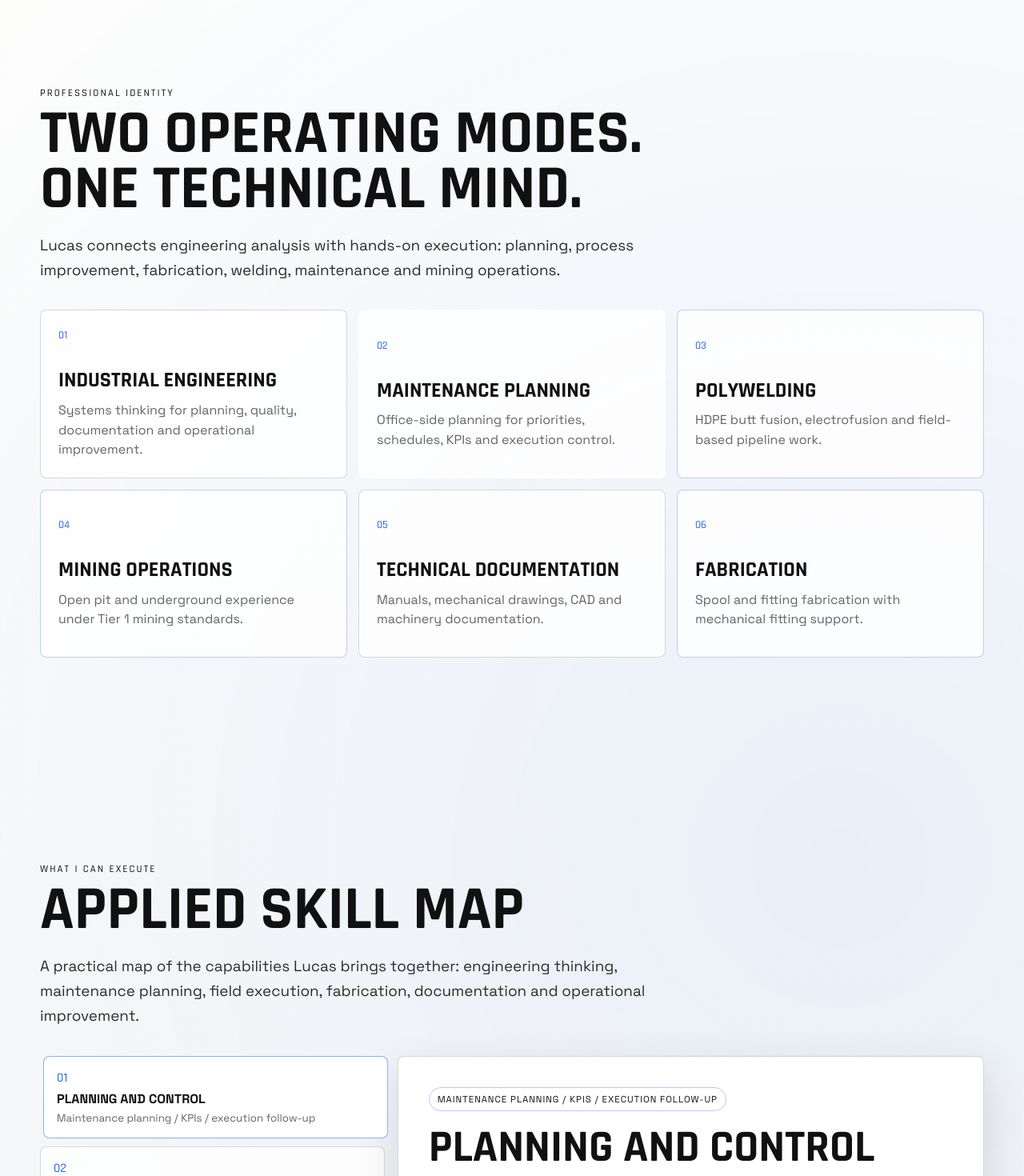
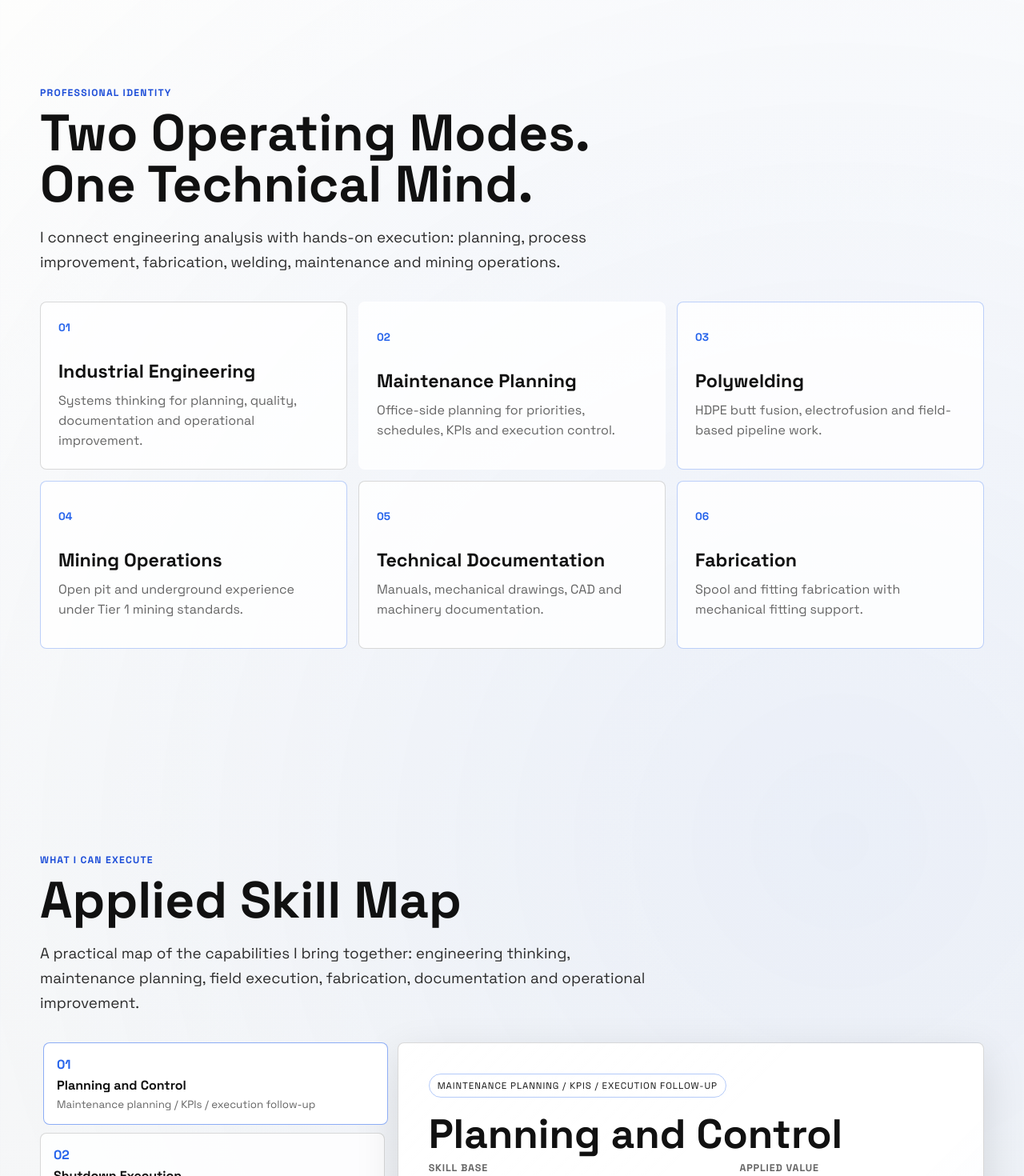
Before and after one commit to lucaslopez17/lucas_lopez_portfolio, a Next.js app: page / in a window 1280 px wide. Shown: the part 820-2290 px from the top of the page at 80% size. Built offline with nearby package versions, Linux system fonts and the light colour scheme.

Commit message:
Humanize section copy and typography

```diff
--- a/app/globals.css
+++ b/app/globals.css
@@ -607,20 +607,22 @@ html[data-theme="dark"] .orb-expanded small {
 
 .section-eyebrow {
   margin: 0 0 10px;
-  color: var(--cyan);
-  font-family: var(--font-display), sans-serif;
+  color: var(--blue);
+  font-family: var(--font-body), Arial, sans-serif;
   text-transform: uppercase;
-  letter-spacing: 0.16em;
-  font-size: 0.8rem;
+  letter-spacing: 0.1em;
+  font-size: 0.76rem;
+  font-weight: 700;
 }
 
 .section-heading h2,
 .contact-band h2 {
   margin: 0;
-  font-family: var(--font-display), sans-serif;
-  text-transform: uppercase;
-  font-size: clamp(2.4rem, 6vw, 5.5rem);
-  line-height: 0.9;
+  font-family: var(--font-body), Arial, sans-serif;
+  text-transform: none;
+  font-size: clamp(2.2rem, 5vw, 4.6rem);
+  line-height: 1;
+  font-weight: 750;
   letter-spacing: 0;
 }
 
@@ -696,17 +698,19 @@ html[data-theme="dark"] .orb-expanded small {
 .node-index {
   display: block;
   color: var(--orange);
-  font-family: var(--font-display), sans-serif;
+  font-family: var(--font-body), Arial, sans-serif;
   font-size: 0.85rem;
+  font-weight: 700;
   margin-bottom: 34px;
 }
 
 .identity-node strong {
   display: block;
-  font-family: var(--font-display), sans-serif;
-  font-size: 1.65rem;
-  line-height: 1;
-  text-transform: uppercase;
+  font-family: var(--font-body), Arial, sans-serif;
+  font-size: 1.45rem;
+  line-height: 1.08;
+  text-transform: none;
+  font-weight: 750;
 }
 
 .node-summary {
@@ -776,12 +780,13 @@ html[data-theme="dark"] .orb-expanded small {
 
 .experience-node span {
   color: var(--orange);
-  font-family: var(--font-display), sans-serif;
+  font-family: var(--font-body), Arial, sans-serif;
+  font-weight: 700;
 }
 
 .experience-node strong {
   font-size: 1rem;
-  text-transform: uppercase;
+  text-transform: none;
 }
 
 .experience-node small {
@@ -819,10 +824,11 @@ html[data-theme="dark"] .orb-expanded small {
 
 .experience-detail h3 {
   margin: 8px 0 8px;
-  font-family: var(--font-display), sans-serif;
-  font-size: clamp(2rem, 4.4vw, 4.2rem);
-  line-height: 0.92;
-  text-transform: uppercase;
+  font-family: var(--font-body), Arial, sans-serif;
+  font-size: clamp(2rem, 4vw, 3.7rem);
+  line-height: 1;
+  text-transform: none;
+  font-weight: 750;
 }
 
 .experience-detail > p {
@@ -839,9 +845,11 @@ html[data-theme="dark"] .orb-expanded small {
 
 .detail-columns h4 {
   margin: 0 0 12px;
-  font-family: var(--font-display), sans-serif;
+  font-family: var(--font-body), Arial, sans-serif;
   text-transform: uppercase;
-  letter-spacing: 0.08em;
+  letter-spacing: 0.07em;
+  font-size: 0.78rem;
+  color: var(--muted);
 }
 
 .detail-columns ul,
@@ -896,10 +904,11 @@ html[data-theme="dark"] .orb-expanded small {
 
 .skill-panel h3 {
   margin: 26px 0 18px;
-  font-family: var(--font-display), sans-serif;
-  font-size: 2rem;
-  line-height: 1;
-  text-transform: uppercase;
+  font-family: var(--font-body), Arial, sans-serif;
+  font-size: 1.65rem;
+  line-height: 1.08;
+  text-transform: none;
+  font-weight: 750;
 }
 
 .skill-tags {
@@ -932,8 +941,9 @@ html[data-theme="dark"] .orb-expanded small {
 
 .software-row-header span {
   color: var(--blue);
-  font-family: var(--font-display), sans-serif;
+  font-family: var(--font-body), Arial, sans-serif;
   font-size: 0.82rem;
+  font-weight: 700;
 }
 
 .software-meter {
@@ -1005,10 +1015,11 @@ html[data-theme="dark"] .software-meter {
 .education-item h3,
 .credential-block h3 {
   margin: 0 0 7px;
-  font-family: var(--font-display), sans-serif;
-  text-transform: uppercase;
-  font-size: 1.42rem;
-  line-height: 1;
+  font-family: var(--font-body), Arial, sans-serif;
+  text-transform: none;
+  font-size: 1.22rem;
+  line-height: 1.12;
+  font-weight: 750;
 }
 
 .education-item p {
@@ -1057,16 +1068,18 @@ html[data-theme="dark"] .software-meter {
 
 .project-card > span {
   color: var(--orange);
-  font-family: var(--font-display), sans-serif;
-  letter-spacing: 0.1em;
+  font-family: var(--font-body), Arial, sans-serif;
+  letter-spacing: 0.04em;
+  font-weight: 700;
 }
 
 .project-card h3 {
   margin: 32px 0 10px;
-  font-family: var(--font-display), sans-serif;
-  font-size: 1.88rem;
-  line-height: 1;
-  text-transform: uppercase;
+  font-family: var(--font-body), Arial, sans-serif;
+  font-size: 1.55rem;
+  line-height: 1.08;
+  text-transform: none;
+  font-weight: 750;
 }
 
 .project-card p {
--- a/lib/portfolio-content.ts
+++ b/lib/portfolio-content.ts
@@ -109,7 +109,7 @@ export const copy: Record<Locale, PortfolioCopy> = {
     meta: {
       title: "Lucas Lopez | Engineering Meets Field Execution",
       description:
-        "A premium interactive portfolio for Lucas Lopez, Industrial Engineer, Mechanical Fitter and Polywelder.",
+        "Portfolio for an Industrial Engineer, Mechanical Fitter and Polywelder profile focused on office-to-site execution.",
     },
     ui: {
       language: "Language",
@@ -135,7 +135,7 @@ export const copy: Record<Locale, PortfolioCopy> = {
         title: "Two Operating Modes. One Technical Mind.",
         eyebrow: "Professional identity",
         intro:
-          "Lucas connects engineering analysis with hands-on execution: planning, process improvement, fabrication, welding, maintenance and mining operations.",
+          "I connect engineering analysis with hands-on execution: planning, process improvement, fabrication, welding, maintenance and mining operations.",
         nodes: [
           {
             id: "industrial-engineering",
@@ -209,7 +209,7 @@ export const copy: Record<Locale, PortfolioCopy> = {
         title: "Applied Skill Map",
         eyebrow: "What I can execute",
         intro:
-          "A practical map of the capabilities Lucas brings together: engineering thinking, maintenance planning, field execution, fabrication, documentation and operational improvement.",
+          "A practical map of the capabilities I bring together: engineering thinking, maintenance planning, field execution, fabrication, documentation and operational improvement.",
         scopeLabel: "Skill base",
         signalsLabel: "Applied value",
         items: [
@@ -485,7 +485,7 @@ export const copy: Record<Locale, PortfolioCopy> = {
       },
       contact: {
         title: "Ready for office-to-site problems.",
-        body: "Available for roles and projects where engineering thinking, mechanical skill and field execution need to operate together.",
+        body: "I am available for roles and projects where engineering thinking, mechanical skill and field execution need to operate together.",
         email: "lucaslopez.cba@gmail.com",
         phone: "+61 478 727 147",
         location: "Perth, WA",
@@ -496,7 +496,7 @@ export const copy: Record<Locale, PortfolioCopy> = {
     meta: {
       title: "Lucas Lopez | Ingeniería y Ejecución en Campo",
       description:
-        "Portfolio interactivo premium de Lucas Lopez, Ingeniero Industrial, Mechanical Fitter y Polywelder.",
+        "Portfolio de un perfil de Ingeniería Industrial, Mechanical Fitting y Polywelding orientado a ejecución de oficina a campo.",
     },
     ui: {
       language: "Idioma",
@@ -522,7 +522,7 @@ export const copy: Record<Locale, PortfolioCopy> = {
         title: "Dos Modos de Trabajo. Una Mente Técnica.",
         eyebrow: "Identidad profesional",
         intro:
-          "Lucas conecta análisis de ingeniería con ejecución práctica: planificación, mejora de procesos, fabricación, soldadura, mantenimiento y operaciones mineras.",
+          "Conecto análisis de ingeniería con ejecución práctica: planificación, mejora de procesos, fabricación, soldadura, mantenimiento y operaciones mineras.",
         nodes: [
           {
             id: "industrial-engineering",
@@ -596,7 +596,7 @@ export const copy: Record<Locale, PortfolioCopy> = {
         title: "Mapa de Skills Aplicadas",
         eyebrow: "Lo que puedo ejecutar",
         intro:
-          "Un mapa práctico de las capacidades que Lucas combina: pensamiento de ingeniería, planificación de mantenimiento, ejecución en campo, fabricación, documentación y mejora operativa.",
+          "Un mapa práctico de las capacidades que combino: pensamiento de ingeniería, planificación de mantenimiento, ejecución en campo, fabricación, documentación y mejora operativa.",
         scopeLabel: "Base técnica",
         signalsLabel: "Valor aplicado",
         items: [
@@ -836,7 +836,7 @@ export const copy: Record<Locale, PortfolioCopy> = {
             details: [
               "Reemplazo de poleas, rodillos, impact beds y skirting.",
               "Asistencia en remoción e instalación de equipos pesados de conveyor.",
-              "Trabajo segun programas de shutdown y requisitos de aislamiento.",
+              "Trabajo según programas de shutdown y requisitos de aislamiento.",
             ],
           },
           {
@@ -864,15 +864,15 @@ export const copy: Record<Locale, PortfolioCopy> = {
             title: "Procedimientos para taller comunitario",
             context: "Desarrollo de procedimientos",
             details: [
-              "Participación en desarrollo de procedimientos para sector carpinteria.",
-              "Aplicacion de organización técnica en entorno de trabajo comunitario.",
+              "Participación en desarrollo de procedimientos para sector carpintería.",
+              "Aplicación de organización técnica en entorno de trabajo comunitario.",
             ],
           },
         ],
       },
       contact: {
         title: "Listo para problemas de oficina a campo.",
-        body: "Disponible para roles y proyectos donde el pensamiento de ingeniería, la habilidad mecánica y la ejecución en campo necesitan trabajar juntos.",
+        body: "Estoy disponible para roles y proyectos donde el pensamiento de ingeniería, la habilidad mecánica y la ejecución en campo necesitan trabajar juntos.",
         email: "lucaslopez.cba@gmail.com",
         phone: "+61 478 727 147",
         location: "Perth, WA",
```
